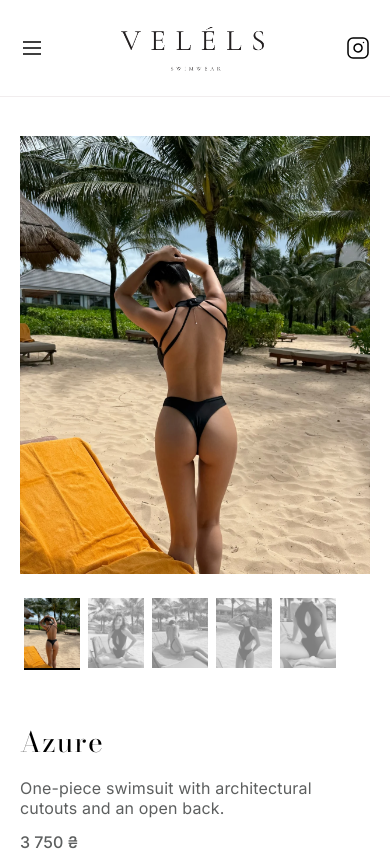
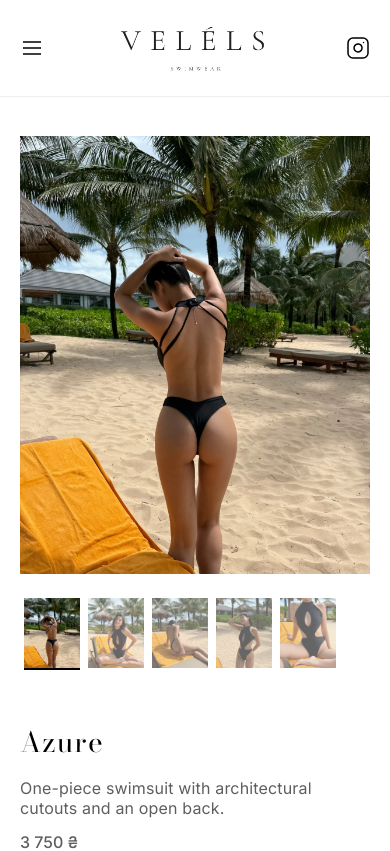
Before and after one commit to datngn11/velels, a Next.js app: page /en/product/azure in a window 390 px wide. Shown: the top 851 px of the page. Built offline with nearby package versions, Linux system fonts and the light colour scheme.

Commit message:
refactor: remove grayscale filter effects and update layout components for better responsive imagery

```diff
--- a/src/components/catalog/CatalogClient.tsx
+++ b/src/components/catalog/CatalogClient.tsx
@@ -99,13 +99,6 @@ const CatalogContent = () => {
             const delays = ["", "delay-100", "delay-200", "delay-300"] as const;
             const delayClass = delays[index % 4] || "";
 
-            const grayscaleClass =
-              product.slug === "dimaya" || product.slug === "lauri"
-                ? "grayscale"
-                : product.slug === "lendai"
-                  ? "grayscale-[50%]"
-                  : "grayscale-[80%]";
-
             // Editorial staggered offset for mobile (even index items slightly shifted down on mobile)
             const staggeredClass = index % 2 === 1 ? "mt-6 md:mt-0" : "";
 
@@ -130,7 +123,7 @@ const CatalogContent = () => {
                       src={product.images[0].src}
                       alt={product.images[0].alt}
                       fill
-                      className={`object-cover ${grayscaleClass} transition-transform duration-700 ease-in-out group-hover:scale-105`}
+                      className="object-cover transition-transform duration-700 ease-in-out group-hover:scale-105"
                       sizes="(max-width: 768px) 50vw, (max-width: 1024px) 33vw, 25vw"
                     />
                   </div>
--- a/src/components/home/ProductGrid.tsx
+++ b/src/components/home/ProductGrid.tsx
@@ -33,13 +33,6 @@ export function ProductGrid() {
           const delays = ["", "delay-100", "delay-200", "delay-300"] as const;
           const delayClass = delays[index] || "";
 
-          const grayscaleClass =
-            product.slug === "dimaya" || product.slug === "lauri"
-              ? "grayscale"
-              : product.slug === "lendai"
-                ? "grayscale-[50%]"
-                : "grayscale-[80%]";
-
           return (
             <ScrollReveal
               key={product.id}
@@ -60,7 +53,7 @@ export function ProductGrid() {
                     src={product.images[0].src}
                     alt={product.images[0].alt}
                     fill
-                    className={`object-cover ${grayscaleClass}`}
+                    className="object-cover"
                     sizes="(max-width: 768px) 50vw, 25vw"
                   />
                 </div>
--- a/src/components/layout/Navbar.tsx
+++ b/src/components/layout/Navbar.tsx
@@ -125,6 +125,7 @@ export function Navbar() {
               width={256}
               height={64}
               className="h-16 w-auto object-contain"
+              style={{ width: "auto" }}
               priority
             />
           </Link>
--- a/src/components/product/ImageCarousel.tsx
+++ b/src/components/product/ImageCarousel.tsx
@@ -60,19 +60,19 @@ export function ImageCarousel({ images }: ImageCarouselProps) {
           <button
             key={i}
             onClick={() => scrollToIndex(i)}
-            className={`w-14 h-18 md:w-16 md:h-20 shrink-0 border-b-2 transition-all duration-300 overflow-hidden cursor-pointer ${
+            className={`w-14 h-18 md:w-16 md:h-20 shrink-0 relative border-b-2 transition-all duration-300 overflow-hidden cursor-pointer ${
               i === activeIndex
-                ? "opacity-100 grayscale-0 border-primary"
-                : "opacity-50 grayscale border-transparent hover:opacity-80"
+                ? "opacity-100 border-primary"
+                : "opacity-60 border-transparent hover:opacity-90"
             }`}
             aria-label={`View image ${i + 1}`}
           >
             <Image
               src={image.src}
               alt={`Thumbnail ${i + 1}`}
-              width={64}
-              height={80}
-              className="w-full h-full object-cover"
+              fill
+              className="object-cover"
+              sizes="64px"
             />
           </button>
         ))}
```
